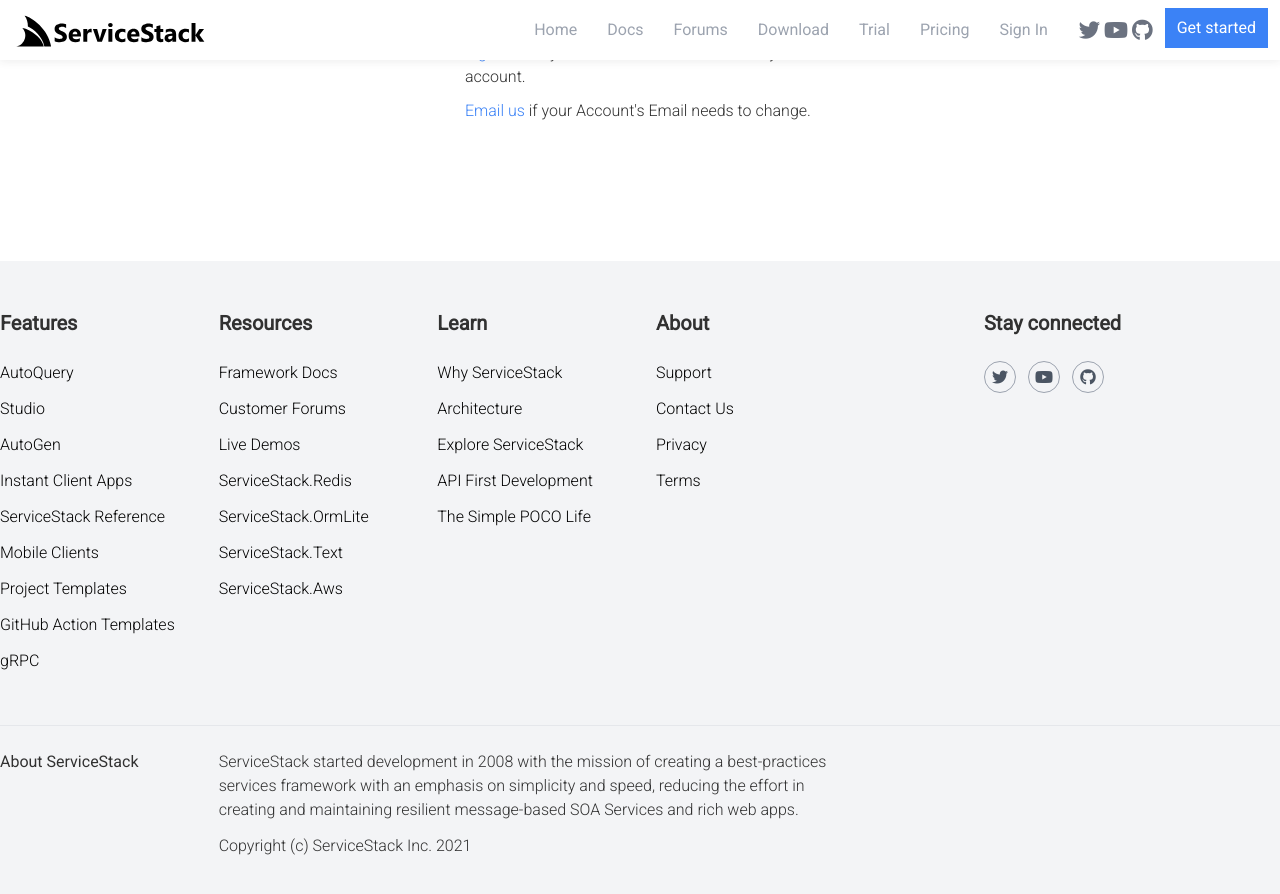
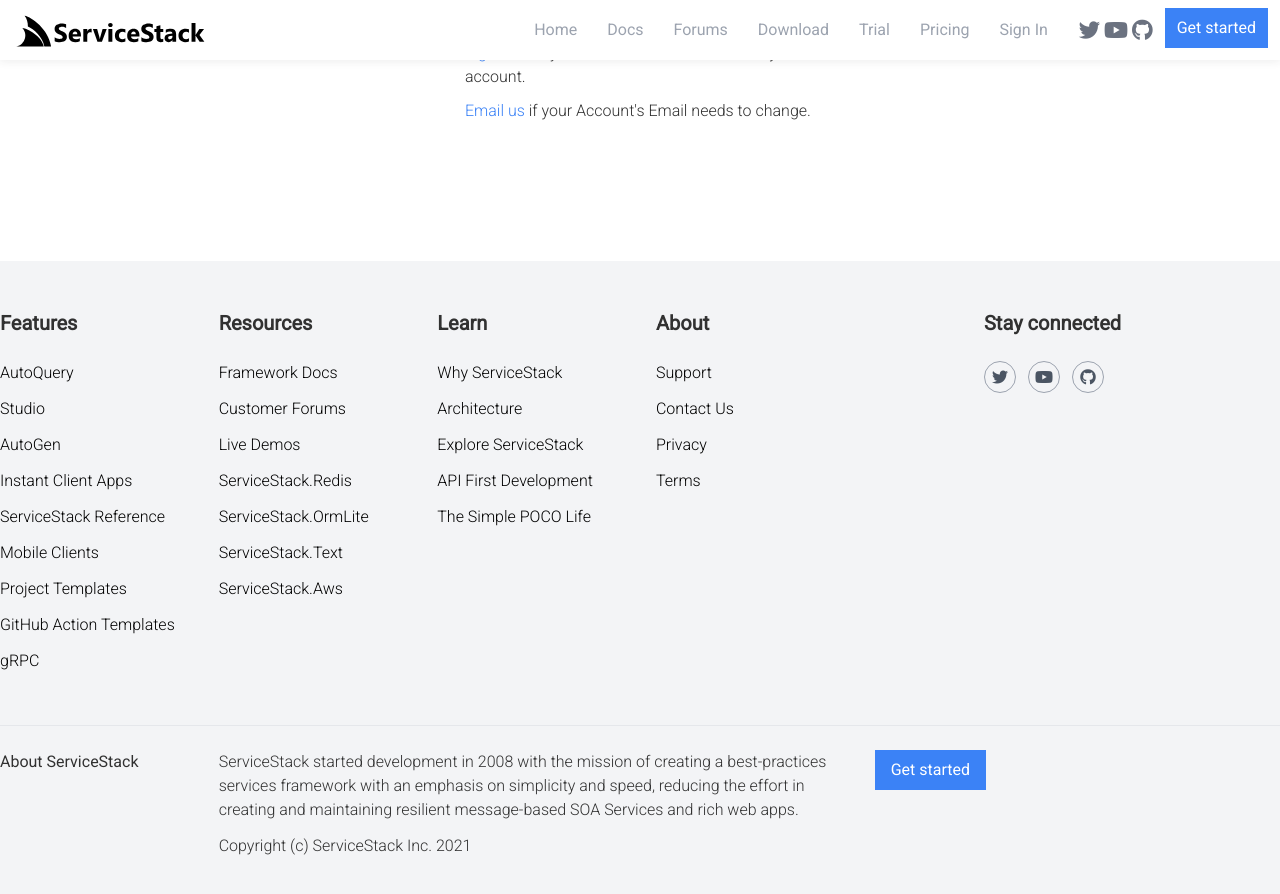
Before and after one commit to mythz/site, a Jekyll site: the page built from _pages/support.html, in a window 1280 px wide and 900 px high, scrolled down 680 px. Shown: the top 894 px of the window. Built offline with Jekyll 4.4.1, drawn with Linux system fonts in a browser that asks for light colours.

Commit message:
re-add Get started to footer

```diff
--- a/_includes/footer-section.html
+++ b/_includes/footer-section.html
@@ -123,6 +123,12 @@
 
                 <p class="pt-2">Copyright (c) ServiceStack Inc. 2021</p>
             </div>
+            <div class="px-4 md:w-1/4 md:ml-auto mt-6 sm:mt-4 md:mt-0">
+                <a href="https://docs.servicestack.net/create-your-first-webservice"
+                   class="bg-blue-500 hover:bg-blue-600 text-white hover:text-white px-4 py-2 inline-block text-blue-100 text-base font-normal">
+                    Get started
+                </a>
+            </div>
         </div>
     </div>
 </footer>
```
